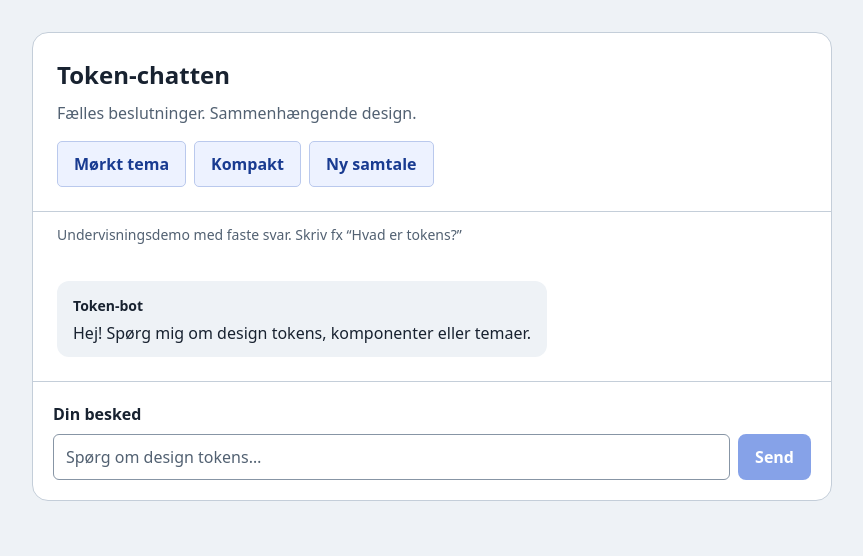
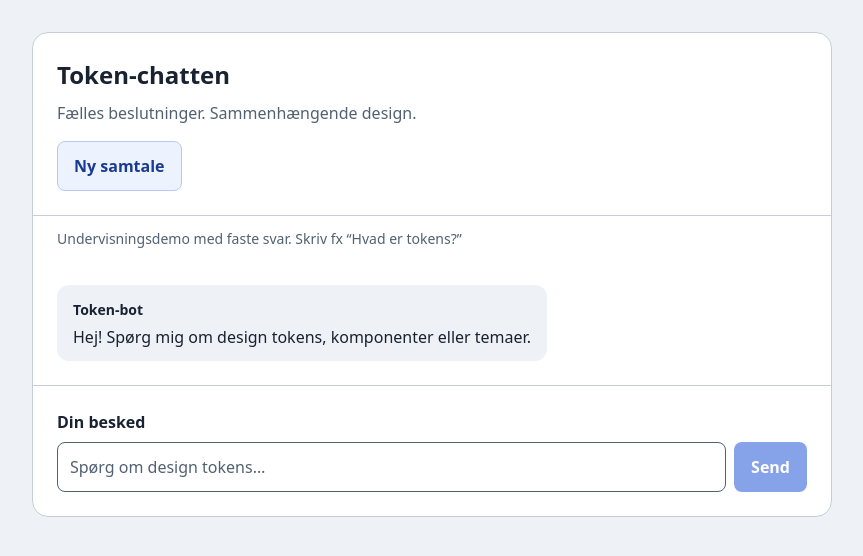
Before and after one commit to Huythvu/react-design-tokens-chatbot, a React (Vite) app: page / in a window 1280 px wide. Shown: the top 556 px of the page, without its empty margins (208-1071 px from the left). Built offline with nearby package versions, Linux system fonts and the light colour scheme.

Commit message:
Refactor chatbot styles into shared tokens without theme switching

```diff
--- a/src/App.jsx
+++ b/src/App.jsx
@@ -13,8 +13,6 @@ function replyTo(text) {
 
 export default function App() {
   const [messages, setMessages] = useState([welcome]);
-  const [theme, setTheme] = useState('light');
-  const [compact, setCompact] = useState(false);
 
   function send(text) {
     setMessages(current => [...current,
@@ -23,13 +21,11 @@ export default function App() {
     ]);
   }
 
-  return <main className="app" data-theme={theme} data-density={compact ? 'compact' : 'comfortable'}>
+  return <main className="app">
     <section className="chat" aria-labelledby="chat-title">
       <header className="chat-header">
         <div><h1 id="chat-title">Token-chatten</h1><p>Fælles beslutninger. Sammenhængende design.</p></div>
         <div className="toolbar">
-          <Button variant="secondary" aria-pressed={theme === 'dark'} onClick={() => setTheme(theme === 'light' ? 'dark' : 'light')}>Mørkt tema</Button>
-          <Button variant="secondary" aria-pressed={compact} onClick={() => setCompact(!compact)}>Kompakt</Button>
           <Button variant="secondary" onClick={() => setMessages([welcome])}>Ny samtale</Button>
         </div>
       </header>
--- a/src/main.jsx
+++ b/src/main.jsx
@@ -1,7 +1,7 @@
 import React from 'react';
 import { createRoot } from 'react-dom/client';
 import App from './App.jsx';
-// Importer jeres tokens.css før styles.css, når I opretter den i øvelse 1.
+import './tokens.css';
 import './styles.css';
 
 createRoot(document.getElementById('root')).render(<App />);
--- a/src/styles.css
+++ b/src/styles.css
@@ -1,29 +1,28 @@
-/* Bevidst faste og delvist forskellige designværdier: jeres udgangspunkt. */
 * { box-sizing: border-box; }
 body { margin: 0; }
 button, input { font: inherit; }
-.app { min-height: 100vh; background: #eef2f6; color: #182230; font: 16px/1.5 system-ui, sans-serif; padding: 32px 16px; }
-.chat { max-width: 800px; margin: auto; background: #ffffff; border: 1px solid #c4ced9; border-radius: 16px; overflow: hidden; }
-.chat-header { padding: 24px; border-bottom: 1px solid #c4ced9; }
-h1 { margin: 0; font-size: 24px; }
-.chat-header p { margin: 8px 0 16px; color: #526172; }
-.toolbar { display: flex; flex-wrap: wrap; gap: 8px; }
-.button { border: 1px solid transparent; border-radius: 8px; padding: 10px 16px; min-height: 44px; cursor: pointer; font-weight: 600; }
-.button--primary { background: #2457d6; color: #ffffff; }
-.button--primary:hover { background: #1943ae; }
-.button--secondary { background: #edf2ff; color: #193b91; border-color: #bac9ed; border-radius: 5px; }
-.button--secondary:hover { background: #dce5ff; }
-.button:disabled { opacity: .55; cursor: not-allowed; }
-:is(button, input):focus-visible { outline: 3px solid #ae3e00; outline-offset: 3px; }
-.notice { padding: 12px 24px; margin: 0; color: #526172; font-size: 14px; }
-.messages { display: flex; flex-direction: column; gap: 16px; padding: 24px; max-height: 440px; overflow-y: auto; }
-.message { max-width: 85%; padding: 12px 16px; border-radius: 12px; overflow-wrap: anywhere; }
-.message--assistant { align-self: flex-start; background: #eef2f6; color: #182230; }
-.message--user { align-self: flex-end; background: #2457d6; color: #ffffff; border-radius: 18px; }
-.message p { margin: 4px 0 0; }
-.message-author { font-size: 14px; }
-.composer { padding: 20px; border-top: 1px solid #c4ced9; }
-.composer label { display: block; margin-bottom: 8px; font-weight: 600; }
-.composer-controls { display: flex; gap: 8px; }
-.composer input { width: 100%; min-width: 0; border: 1px solid #8795a5; border-radius: 6px; padding: 10px 12px; background: #ffffff; color: #182230; }
-.composer input::placeholder { color: #526172; }
+.app { min-height: 100vh; background: var(--color-page); color: var(--color-text); font-family: var(--font-family-body); font-size: var(--font-size-body); line-height: var(--line-height-body); padding: var(--space-8) var(--space-4); }
+.chat { max-width: var(--layout-chat-width); margin: auto; background: var(--color-surface); border: var(--border-width) solid var(--color-border); border-radius: var(--radius-panel); overflow: hidden; }
+.chat-header { padding: var(--space-panel); border-bottom: var(--border-width) solid var(--color-border); }
+h1 { margin: 0; font-size: var(--font-size-heading); }
+.chat-header p { margin: var(--space-2) 0 var(--space-stack); color: var(--color-text-muted); }
+.toolbar { display: flex; flex-wrap: wrap; gap: var(--space-2); }
+.button { border: var(--border-width) solid transparent; border-radius: var(--radius-control); padding: var(--space-control-block) var(--space-control-inline); min-height: var(--control-min-height); cursor: pointer; font-weight: var(--font-weight-strong); }
+.button--primary { background: var(--color-action); color: var(--color-on-action); }
+.button--primary:hover { background: var(--color-action-hover); }
+.button--secondary { background: var(--color-secondary); color: var(--color-on-secondary); border-color: var(--color-secondary-border); }
+.button--secondary:hover, .button--secondary[aria-pressed="true"] { background: var(--color-secondary-hover); }
+.button:disabled { opacity: var(--opacity-disabled); cursor: not-allowed; }
+:is(button, input):focus-visible { outline: var(--focus-width) solid var(--color-focus); outline-offset: var(--focus-offset); }
+.notice { padding: var(--space-3) var(--space-panel); margin: 0; color: var(--color-text-muted); font-size: var(--font-size-small); }
+.messages { display: flex; flex-direction: column; gap: var(--space-stack); padding: var(--space-panel); max-height: var(--layout-log-height); overflow-y: auto; }
+.message { max-width: 85%; padding: var(--space-message) var(--space-4); border-radius: var(--radius-message); overflow-wrap: anywhere; }
+.message--assistant { align-self: flex-start; background: var(--color-message-assistant); color: var(--color-on-message-assistant); }
+.message--user { align-self: flex-end; background: var(--color-message-user); color: var(--color-on-message-user); }
+.message p { margin: var(--space-1) 0 0; }
+.message-author { font-size: var(--font-size-small); }
+.composer { padding: var(--space-panel); border-top: var(--border-width) solid var(--color-border); }
+.composer label { display: block; margin-bottom: var(--space-2); font-weight: var(--font-weight-strong); }
+.composer-controls { display: flex; gap: var(--space-2); }
+.composer input { width: 100%; min-width: 0; border: var(--border-width) solid var(--color-input-border); border-radius: var(--radius-control); padding: var(--space-control-block) var(--space-3); background: var(--color-surface); color: var(--color-text); }
+.composer input::placeholder { color: var(--color-text-muted); }
--- /dev/null
+++ b/src/tokens.css
@@ -0,0 +1,30 @@
+/* Primitive tokens: paletten og skalaerne. */
+:root {
+  --blue-100: #edf2ff; --blue-300: #bac9ed; --blue-400: #9bbcff;
+  --blue-600: #2457d6; --blue-700: #1943ae; --blue-900: #193b91;
+  --neutral-0: #ffffff; --neutral-50: #eef2f6; --neutral-200: #c4ced9;
+  --neutral-500: #526172; --neutral-700: #344256; --neutral-800: #182230; --neutral-950: #101720;
+  --space-1: .25rem; --space-2: .5rem; --space-3: .75rem; --space-4: 1rem; --space-6: 1.5rem; --space-8: 2rem;
+  --radius-small: .5rem; --radius-medium: .75rem; --radius-large: 1rem;
+  --font-family-body: system-ui, sans-serif; --font-size-body: 1rem; --font-size-small: .875rem; --font-size-heading: 1.5rem;
+  --font-weight-strong: 600; --line-height-body: 1.5;
+  --border-width: 1px; --focus-width: 3px; --focus-offset: 3px;
+  --control-min-height: 2.75rem; --layout-chat-width: 50rem; --layout-log-height: 27.5rem;
+}
+
+/* Semantiske tokens: rollerne i vores UI. */
+.app {
+  --color-page: var(--neutral-50); --color-surface: var(--neutral-0);
+  --color-text: var(--neutral-800); --color-text-muted: var(--neutral-500);
+  --color-border: var(--neutral-200); --color-input-border: var(--neutral-500);
+  --color-action: var(--blue-600); --color-action-hover: var(--blue-700); --color-on-action: var(--neutral-0);
+  --color-secondary: var(--blue-100); --color-secondary-hover: #dce5ff; --color-on-secondary: var(--blue-900);
+  --color-secondary-border: var(--blue-300); --color-focus: #ae3e00;
+  --color-message-assistant: var(--neutral-50); --color-on-message-assistant: var(--neutral-800);
+  --color-message-user: var(--color-action); --color-on-message-user: var(--color-on-action);
+  --space-panel: var(--space-6); --space-message: var(--space-3); --space-stack: var(--space-4);
+  --space-control-block: var(--space-3); --space-control-inline: var(--space-4);
+  --radius-control: var(--radius-small); --radius-message: var(--radius-medium); --radius-panel: var(--radius-large);
+  --opacity-disabled: .55;
+  color-scheme: light;
+}
```
Also changed, not shown: 1 other file (tests, documents, lock files or other folders).
